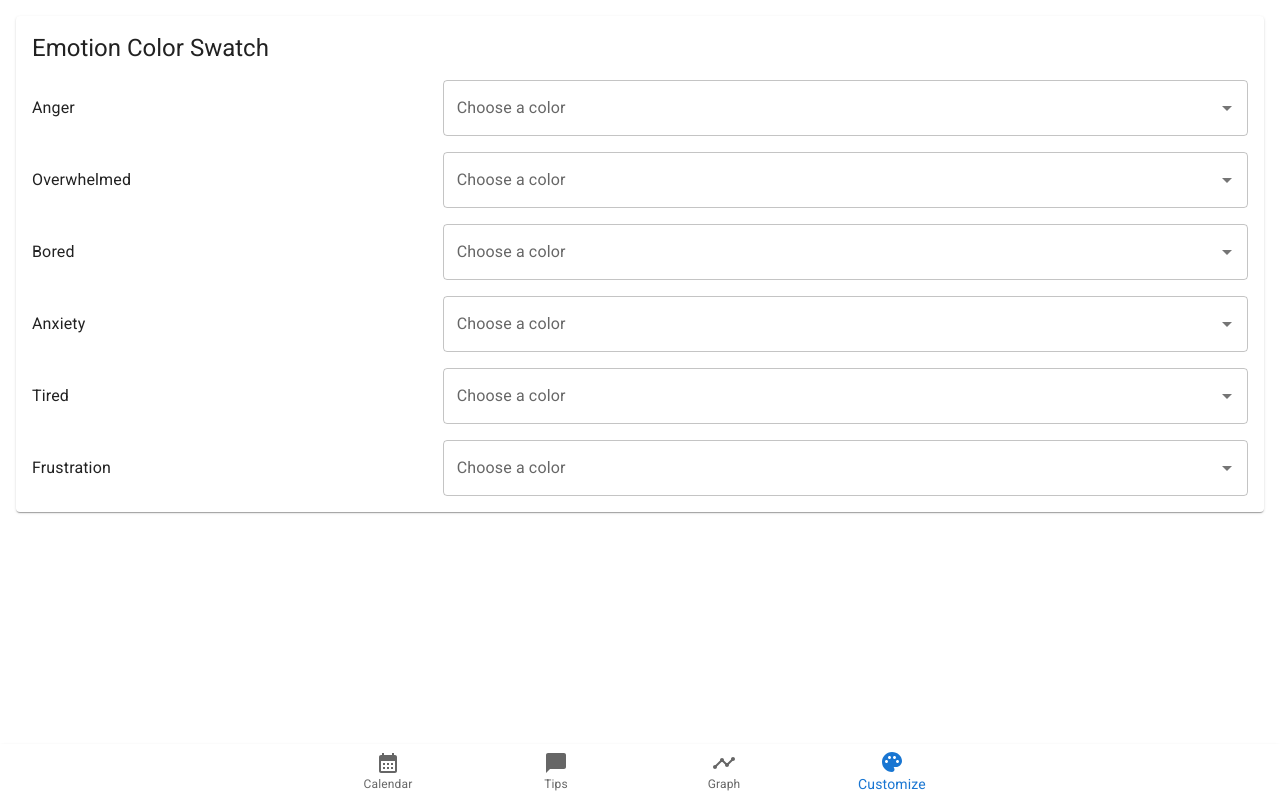
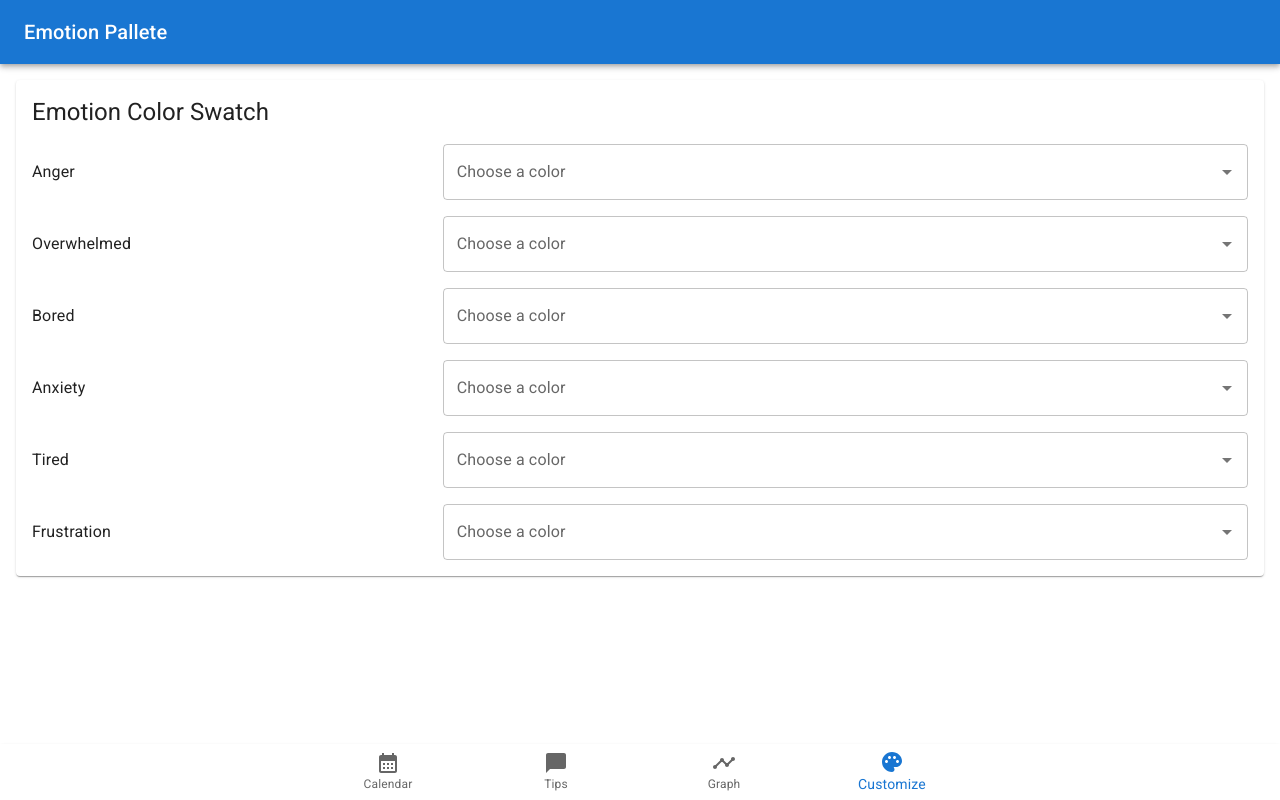
Before and after one commit to adamva/CMPUT302-emotion-tracker, a React (Create React App) app in the folder ui/: page /#/customize in a window 1280 px wide. Built offline with nearby package versions, Linux system fonts and the light colour scheme.

Commit message:
add appbar

```diff
--- a/ui/src/components/CustomizeEmotions/CustomizeEmotions.js
+++ b/ui/src/components/CustomizeEmotions/CustomizeEmotions.js
@@ -2,8 +2,8 @@ import React, { useContext } from 'react'
 
 import Grid from '@mui/material/Grid';
 import Paper from '@mui/material/Paper';
-import Button from '@mui/material/Button';
-import { Typography } from '@mui/material';
+import Box from '@mui/material/Box';
+import { Typography, Toolbar, AppBar } from '@mui/material';
 
 import EmotionThemeContext from '../../context/EmotionThemeContext';
 import ColorAutoComplete from './ColorAutoComplete';
@@ -21,6 +21,14 @@ const CustomizeEmotions = () => {
     }
 
     return (
+        <Box sx={{ flexGrow: 1 }}>
+        <AppBar position="static">
+            <Toolbar sx={{ justifyContent: 'space-between' }}>
+            <Typography variant="h6" component="div">
+                Emotion Pallete
+            </Typography>
+            </Toolbar>
+        </AppBar>
         <Paper sx={{ m: 2, p: 2 }}>
             <Grid container spacing={2} justifyContent="center" alignItems="center">
                 <Grid item xs={12}><Typography variant='h5'>Emotion Color Swatch</Typography></Grid>
@@ -36,6 +44,7 @@ const CustomizeEmotions = () => {
                 ))}
             </Grid>
         </Paper>
+        </Box>
     )
 }
 
```
